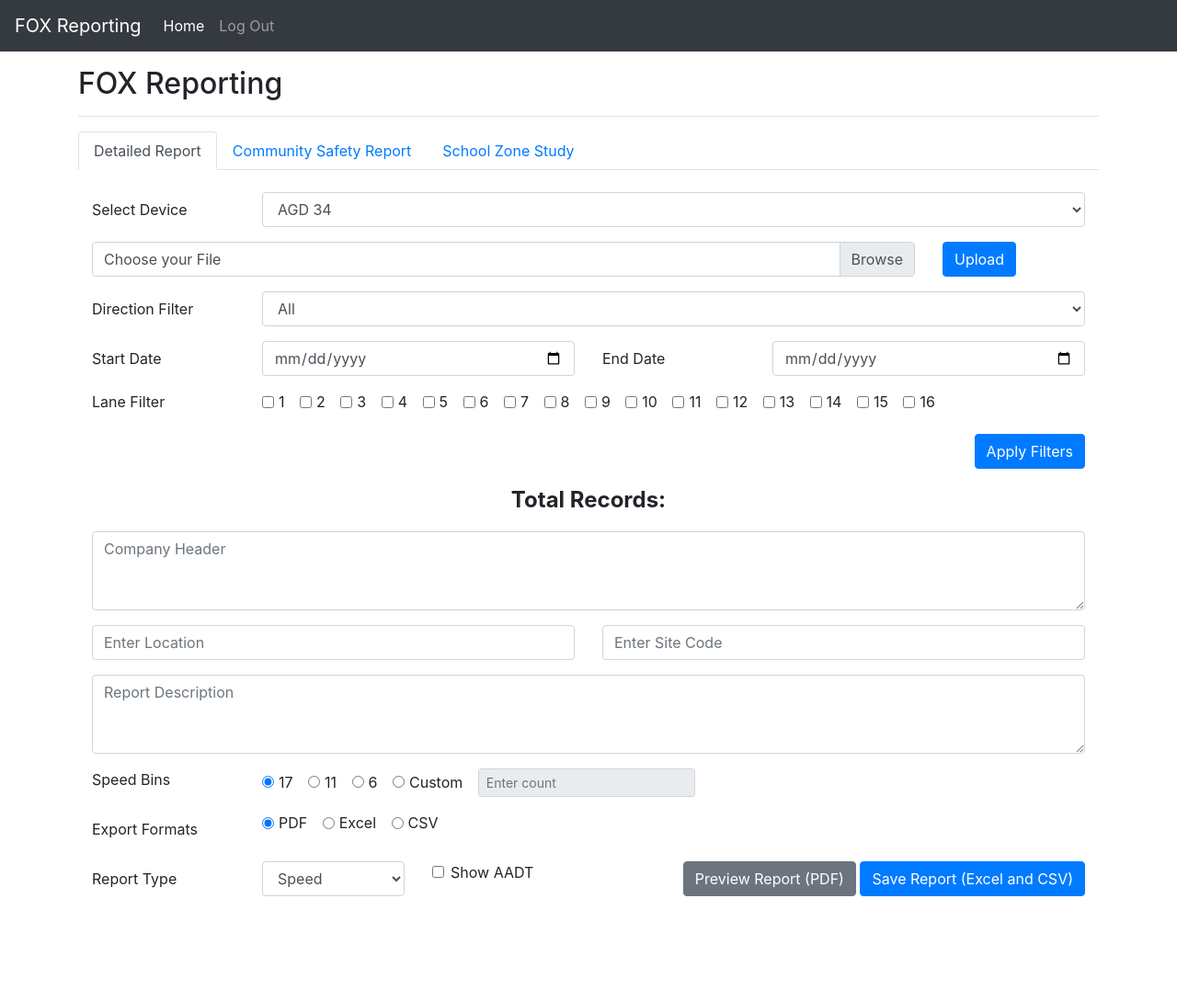
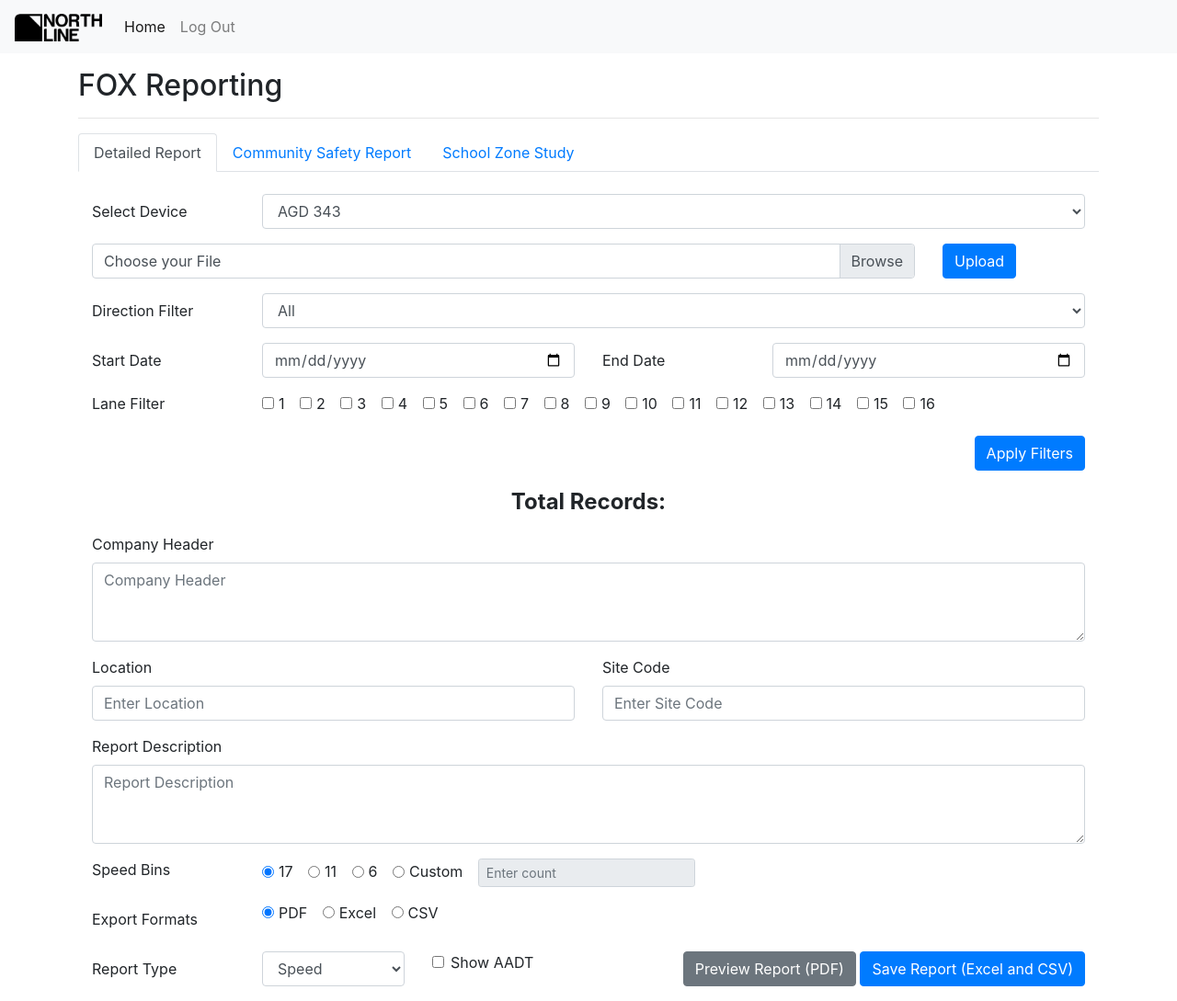
Before and after one commit to Awaismaz/speed_reports, a Django app: page / in a window 1280 px wide. Shown: the whole page at 92% size. Before the commit the page ends 975 px from the top, so only its background shows below. Run offline with Django 4.2, Linux system fonts and the light colour scheme; the visitor is signed in with stand-in values (Sample User, id 1); some libraries are stand-ins or nearby versions.

Commit message:
Revision 1

```diff
--- a/accounts/forms.py
+++ b/accounts/forms.py
@@ -6,8 +6,6 @@ from django import forms
 
 class RegistrationForm(UserCreationForm):
 
-    gender = forms.ChoiceField(choices=CustomUser.GENDER_CHOICES, widget=forms.RadioSelect)
-
     class Meta:
         model = CustomUser
-        fields = ['username', 'gender','email', 'password1','password2']
+        fields = ['username','email', 'password1','password2']
--- a/accounts/models.py
+++ b/accounts/models.py
@@ -1,13 +1,12 @@
 from django.db import models
 from django.contrib.auth.models import AbstractUser
 
-# Create your models here.
+class CustomUser(AbstractUser):
+    is_email_verified = models.BooleanField(default=False)
+    email_verification_token = models.CharField(max_length=200, blank=True, null=True)
 
-class CustomUser(AbstractUser):
-    GENDER_CHOICES = [
-        ('M', 'Male'),
-        ('F', 'Female'),
-    ]
-    gender = models.CharField(max_length=1, choices=GENDER_CHOICES)
-    is_email_verified = models.BooleanField(default=False)
-    email_verification_token=models.CharField (max_length=200, blank=True, null=True)
+    # Additional fields
+    company_header = models.CharField(max_length=255, blank=True, null=True)
+    location = models.CharField(max_length=255, blank=True, null=True)
+    site_code = models.CharField(max_length=100, blank=True, null=True)
+    report_description = models.TextField(blank=True, null=True)
--- a/accounts/templates/accounts/base.html
+++ b/accounts/templates/accounts/base.html
@@ -5,6 +5,8 @@
 <head>
     <!-- Load Bootstrap CSS -->
     <link rel="stylesheet" href="https://stackpath.bootstrapcdn.com/bootstrap/4.3.1/css/bootstrap.min.css">
+    <link href="https://cdnjs.cloudflare.com/ajax/libs/font-awesome/5.15.1/css/all.min.css" rel="stylesheet">
+
     <title>FOX Reporting</title>
 </head>
 <body>
--- a/accounts/templates/accounts/header.html
+++ b/accounts/templates/accounts/header.html
@@ -1,7 +1,9 @@
 <!-- templates/header.html -->
-
-<nav class="navbar navbar-expand-lg navbar-dark bg-dark">
-    <a class="navbar-brand" href="#">FOX Reporting</a>
+{% load static %}
+<nav class="navbar navbar-expand-lg navbar-light bg-light">
+  <a class="navbar-brand" href="#">
+      <img src="{% static 'accounts/img/logo.png' %}" alt="FOX Reporting Logo" height="30">
+  </a>
   <button class="navbar-toggler" type="button" data-toggle="collapse" data-target="#navbarNav" aria-controls="navbarNav" aria-expanded="false" aria-label="Toggle navigation">
     <span class="navbar-toggler-icon"></span>
   </button>
@@ -13,7 +15,6 @@
       <li class="nav-item">
         <a class="nav-link" href="{% url 'accounts:logout' %}">Log Out</a>
       </li>
-
     </ul>
   </div>
 </nav>
--- a/accounts/templates/accounts/register.html
+++ b/accounts/templates/accounts/register.html
@@ -8,7 +8,7 @@
     }
 </style>
 
-<h1>Register you Account!</h1>
+<h1>Register your Account</h1>
     <form method="post">
 
         {% csrf_token %}
--- a/fox/templates/fox/community_report.html
+++ b/fox/templates/fox/community_report.html
@@ -2,9 +2,9 @@
     <form id="community_form">
     <!-- Location Input -->
     <div class="form-group row">
-        <label for="locationInput" class="col-sm-2 col-form-label">Location:</label>
+        <label for="locationInput" class="col-sm-2 col-form-label">Map Address:</label>
         <div class="col-sm-10">
-        <input type="text" class="form-control" name="locationInput" placeholder="Enter Location">
+        <input type="text" class="form-control" name="locationInput" placeholder="Enter Map Address" value="{{ location|default_if_none:"" }}">
         </div>
     </div>
 
--- a/fox/templates/fox/detailed_report.html
+++ b/fox/templates/fox/detailed_report.html
@@ -14,7 +14,7 @@
         <label for="selectDevice" class="col-sm-2 col-form-label">Select Device</label>
         <div class="col-sm-10">
           <select class="form-control" id="selectDevice" name="selectDevice">
-            <option value="0">AGD 34</option> <!-- Adjusted values for easier processing -->
+            <option value="0">AGD 343</option> <!-- Adjusted values for easier processing -->
             <option value="1">FOX</option>
             <!-- Add other devices as options -->
           </select>
@@ -43,8 +43,8 @@
             <div class="col-sm-10">
               <select class="form-control" id="directionFilter" name="direction">
                 <option>All</option>
-                <option>A</option>
-                <option>R</option>
+                <option>Approaching</option>
+                <option>Receding</option>
               </select>
             </div>
           </div>
@@ -89,47 +89,55 @@
     <form id="report">
       <div class="form-group row">
         <div class="col-sm-12">
+            <label for="companyHeader">Company Header</label>
             <textarea
                 class="form-control"
                 placeholder="Company Header"
                 id="companyHeader"
                 name="companyHeader"
                 rows="3"
-              ></textarea>
+            >{{ company_header|default_if_none:"" }}</textarea>
         </div>
     </div>
     <div class="form-group row">
         <div class="col-sm-6">
+            <label for="locationInput">Location</label>
             <input
                 type="text"
                 class="form-control"
                 placeholder="Enter Location"
                 name="locationInput"
                 id="locationInput"
+                value="{{ location|default_if_none:"" }}"
             />
         </div>
         <div class="col-sm-6">
+            <label for="siteCodeInput">Site Code</label>
             <input
                 type="text"
                 class="form-control"
                 placeholder="Enter Site Code"
                 id="siteCodeInput"
                 name="siteCodeInput"
+                value="{{ site_code|default_if_none:"" }}"
             />
         </div>
     </div>
 
     <div class="form-group row">
         <div class="col-sm-12">
+            <label for="reportDescription">Report Description</label>
             <textarea
                 class="form-control"
                 placeholder="Report Description"
                 id="reportDescription"
                 name="reportDescription"
                 rows="3"
-          ></textarea>
+            >{{ report_description|default_if_none:"" }}</textarea>
         </div>
     </div>
+
+
       <!-- Speed Bins -->
       <div class="form-group row">
           <label class="col-form-label col-sm-2 pt-0">Speed Bins</label>
@@ -346,3 +354,50 @@
       });
     });
   </script>
+
+  <script>
+    document.addEventListener('DOMContentLoaded', function() {
+        const selectDevice = document.getElementById('selectDevice');
+        const reportType = document.getElementById('reportType');
+
+        // Function to update the reportType options based on the selected device
+        function updateReportTypes() {
+            const device = selectDevice.value;
+            const optionsToToggle = ['Classification', 'Speed by Classification'];
+
+            for (let option of reportType.options) {
+                if (optionsToToggle.includes(option.text)) {
+                    option.style.display = (device === "1") ? 'none' : '';  // Toggle based on device selection
+                }
+            }
+        }
+
+        // Listen for changes in the selectDevice dropdown
+        selectDevice.addEventListener('change', updateReportTypes);
+
+        // Initial check on page load
+        updateReportTypes();
+    });
+  </script>
+
+  <script type="text/javascript">
+    document.addEventListener('DOMContentLoaded', function () {
+        var customBinInput = document.getElementById('customBinValue');
+        var radios = document.querySelectorAll('input[name="speedBins"]');
+
+        function toggleCustomInput() {
+            if (document.getElementById('speedBinCustom').checked) {
+                customBinInput.disabled = false;
+            } else {
+                customBinInput.disabled = true;
+                customBinInput.value = ''; // Optional: clear the input if custom is not selected
+            }
+        }
+
+        radios.forEach(function(radio) {
+            radio.addEventListener('change', toggleCustomInput);
+        });
+
+        toggleCustomInput();  // Call on page load to set initial state
+    });
+  </script>
--- a/fox/templates/fox/school_zone.html
+++ b/fox/templates/fox/school_zone.html
@@ -4,7 +4,7 @@
     <div class="form-group row">
         <label for="locationInput" class="col-sm-2 col-form-label">Location:</label>
         <div class="col-sm-10">
-        <input type="text" class="form-control" name="locationInput" placeholder="Enter Location">
+        <input type="text" class="form-control" name="locationInput" placeholder="Enter Location" value="{{ location|default_if_none:"" }}">
         </div>
     </div>
 
--- a/fox/views.py
+++ b/fox/views.py
@@ -13,7 +13,6 @@ import os
 from django.http import JsonResponse
 from django.views.decorators.csrf import csrf_exempt
 
-bins=17
 
 def time_to_bin(s):
     hour = s.split(":")[0]
@@ -31,9 +30,8 @@ def format_hour(x):
     return formatted_time
 
 
-def speed_to_bin(df):
-    global bins
-    max_speed = 225
+def speed_to_bin(df, bins=17):
+    max_speed = df["speed"].max()
     bin_width = max_speed / bins
     speed_bins = np.arange(0, max_speed, bin_width).tolist()
     speed_bins.append(400)
@@ -42,9 +40,10 @@ def speed_to_bin(df):
         for x in range(len(speed_bins) - 1)
     ]
 
-    labels[-1] = f">{int(speed_bins[-2])}"
+    labels[-1] = f"{int(speed_bins[-2])}-{int(np.ceil(max_speed))}"
 
     return pd.cut(df["speed"], bins=speed_bins, labels=labels)
+
 
 
 def length_to_bin(df):
@@ -157,6 +156,7 @@ def load_data(file, product=0):
 
 @login_required
 def index(request):
+    user = request.user
     context = {'lanes': range(1,17),
                'export_formats': [
                     {'id': 'pdfFormat', 'value': 'pdf', 'label': 'PDF'},
@@ -173,7 +173,11 @@ def index(request):
                     # Add more types here if needed
                 ],
                 'speed_bins_counts': [17, 11, 6],
-                'custom_bin': {'id': 'speedBinCustom', 'label': 'Custom'}
+                'custom_bin': {'id': 'speedBinCustom', 'label': 'Custom'},
+                'company_header': user.company_header,
+                'location': user.location,
+                'site_code': user.site_code,
+                'report_description': user.report_description
             }
     if request.method == "POST":
         # Handle form data, e.g., loading files, generating reports
@@ -233,6 +237,10 @@ def filter_data(request):
 
     # Extract filter criteria from request
     direction_filter = request.POST.get('direction', 'All')
+    if direction_filter=="Approaching":
+        direction_filter="A"
+    if direction_filter=="Receding":
+        direction_filter="R"
     start_date_str = request.POST.get('startDate', '')
     end_date_str = request.POST.get('endDate', '')
     lane_filters = request.POST.getlist('lanes')  # Assuming lanes are passed as query parameters
@@ -271,6 +279,32 @@ def filter_data(request):
 @login_required
 @csrf_exempt
 def preview_report(request):
+    user = request.user
+
+    selected_bins = request.POST.get('speedBins')  # Get the selected speed bins option
+
+    if selected_bins == 'custom':
+        selected_bins = request.POST.get('customBinValue', None)  # Get the custom bins value if 'custom' is selected
+
+    request.session['selected_bins'] = selected_bins
+
+
+
+    # Retrieve data from form fields
+    company_header = request.POST.get('companyHeader')
+    location = request.POST.get('locationInput')
+    site_code = request.POST.get('siteCodeInput')
+    report_description = request.POST.get('reportDescription')
+
+    # Update the user's information
+    user.company_header = company_header if company_header else user.company_header
+    user.location = location if location else user.location
+    user.site_code = site_code if site_code else user.site_code
+    user.report_description = report_description if report_description else user.report_description
+
+    # Save the changes to the database
+    user.save()
+
     action = request.POST.get('action', 'preview')  # Default to 'preview'
     request.session['preview'] = True if action == 'preview' else False
 
@@ -282,6 +316,8 @@ def preview_report(request):
     direction_filter = request.session['direction_filter']
 
     filtered_data=pd.read_json(StringIO(request.session['filtered_data']), dtype={'lane': str})
+
+    filtered_data["Speed Bins"] = speed_to_bin(filtered_data, int(selected_bins))
 
     if report_type == "Speed":
         return speed_report(direction_filter, lane_filter, filtered_data, request)
```
Also changed, not shown: accounts/validators.py (added, +14 -0 lines), core/settings.py (+12 -4 lines), fox/templates/fox/template.html (+24 -2 lines), fox/utils.py (+82 -8 lines), requirements.txt (+7 -0 lines), accounts/migrations/0002_remove_customuser_gender.py (added), accounts/migrations/0003_customuser_company_header_customuser_location_and_more.py (added), accounts/static/accounts/img/logo.png (added), static/accounts/img/logo.png (added), 1 other file. Lines whose indentation alone changed are shown as unchanged.
